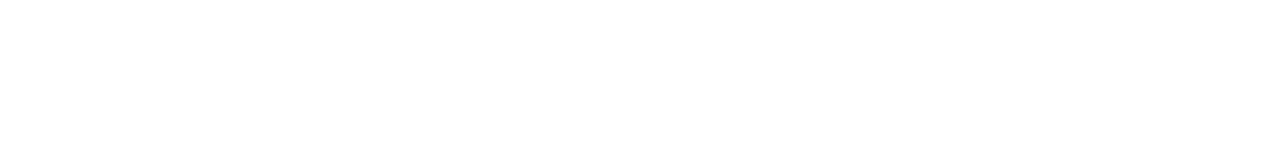
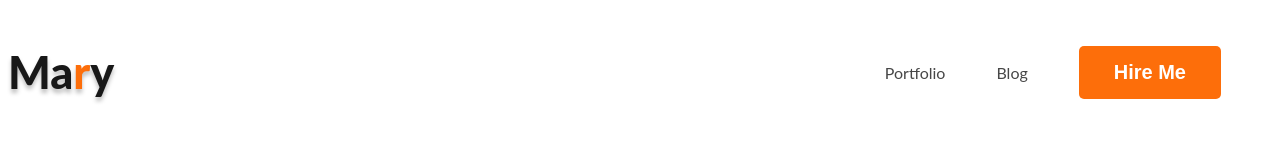
Before and after one commit to Faham73/webdeveloper-portfolio, a plain HTML site: page index.html in a window 1280 px wide. Drawn offline with Linux system fonts and the light colour scheme.

Commit message:
nav bar done

```diff
--- a/index.html
+++ b/index.html
@@ -4,10 +4,21 @@
     <meta charset="UTF-8">
     <meta name="viewport" content="width=device-width, initial-scale=1.0">
     <title>Web Developer Portfolio</title>
+    <link rel="preconnect" href="https://fonts.googleapis.com">
+<link rel="preconnect" href="https://fonts.gstatic.com" crossorigin>
+<link href="https://fonts.googleapis.com/css2?family=Open+Sans:wght@800&display=swap" rel="stylesheet">
+    <link rel="stylesheet" href="styles/portfolio.css">
 </head>
 <body>
     <header>
-
+        <nav>
+            <h2 class="nav-title">Ma<span class="text-primary">r</span>y</h2>
+            <ul>
+                <li><a href="">Portfolio</a></li>
+                <li><a href="">Blog</a></li>
+                <li><button class="btn-primary">Hire Me</button></li>
+            </ul>
+        </nav>
     </header>
     <main>
 
--- /dev/null
+++ b/styles/portfolio.css
@@ -0,0 +1,42 @@
+body{
+    font-family: 'Open Sans', sans-serif;
+    font-family: 'Lato', sans-serif;
+}
+nav{
+    display: flex;
+    justify-content: space-between;
+    align-items: center;
+}
+.text-primary{
+    color: #FD6E0A;
+}
+
+.btn-primary{
+    border-radius: 5px;
+    background-color: #FD6E0A;
+    border: 0px;
+    font-size: 20px;
+    color: white;
+    font-weight: 700;
+    padding: 15px 35px;
+}
+.nav-title{
+    color: var(--Dark-01, #181818);
+    text-shadow: 0px 4px 4px rgba(0, 0, 0, 0.25);
+    font-size: 45px;
+    font-style: normal;
+    font-weight: 800;
+    line-height: normal;
+}
+nav>ul{
+    display: flex;
+    align-items: center;
+}
+nav li{
+    list-style: none;
+    margin-right: 51px;
+}
+nav a {
+    text-decoration: none;
+    color: var(--Dark-02, #474747);
+}
```
